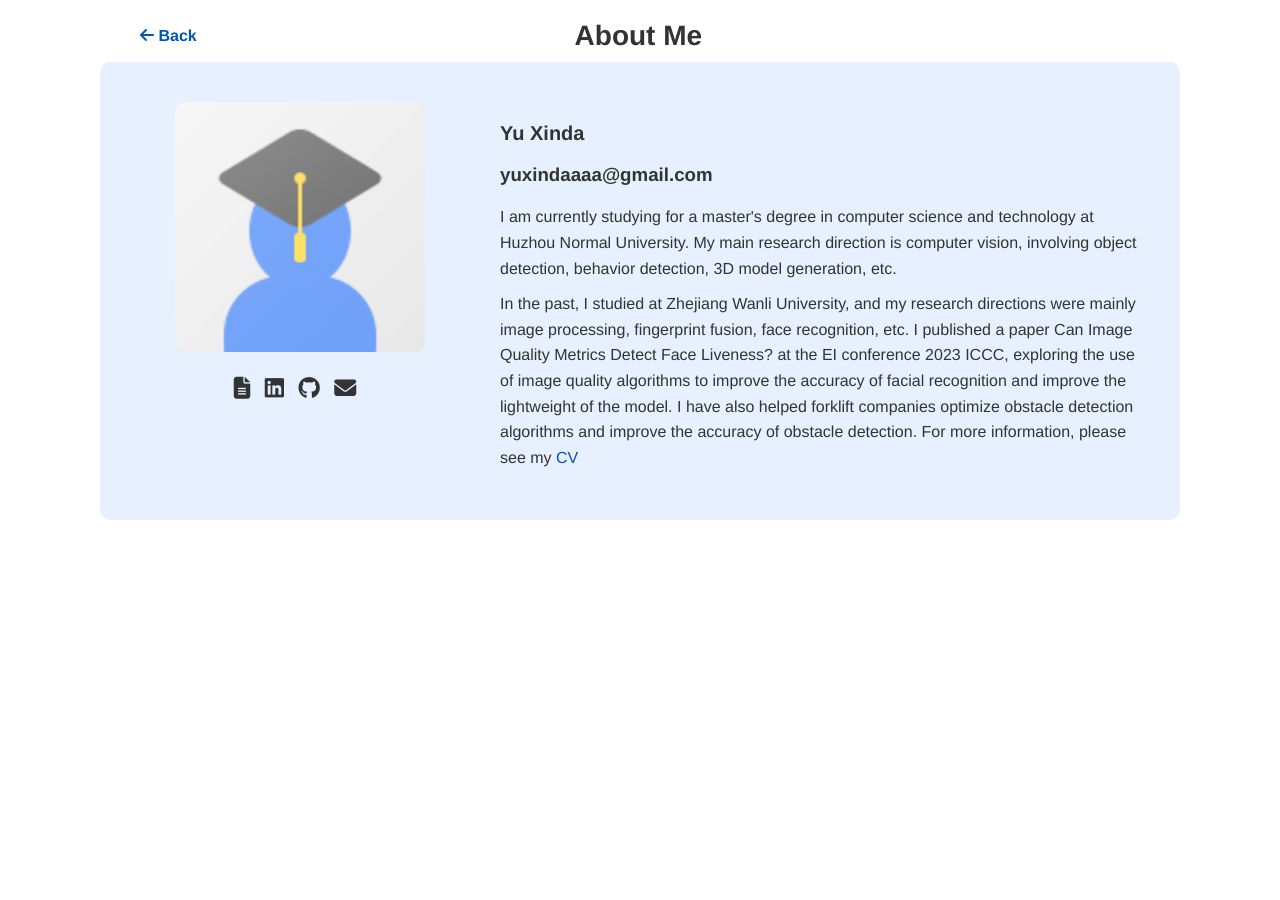
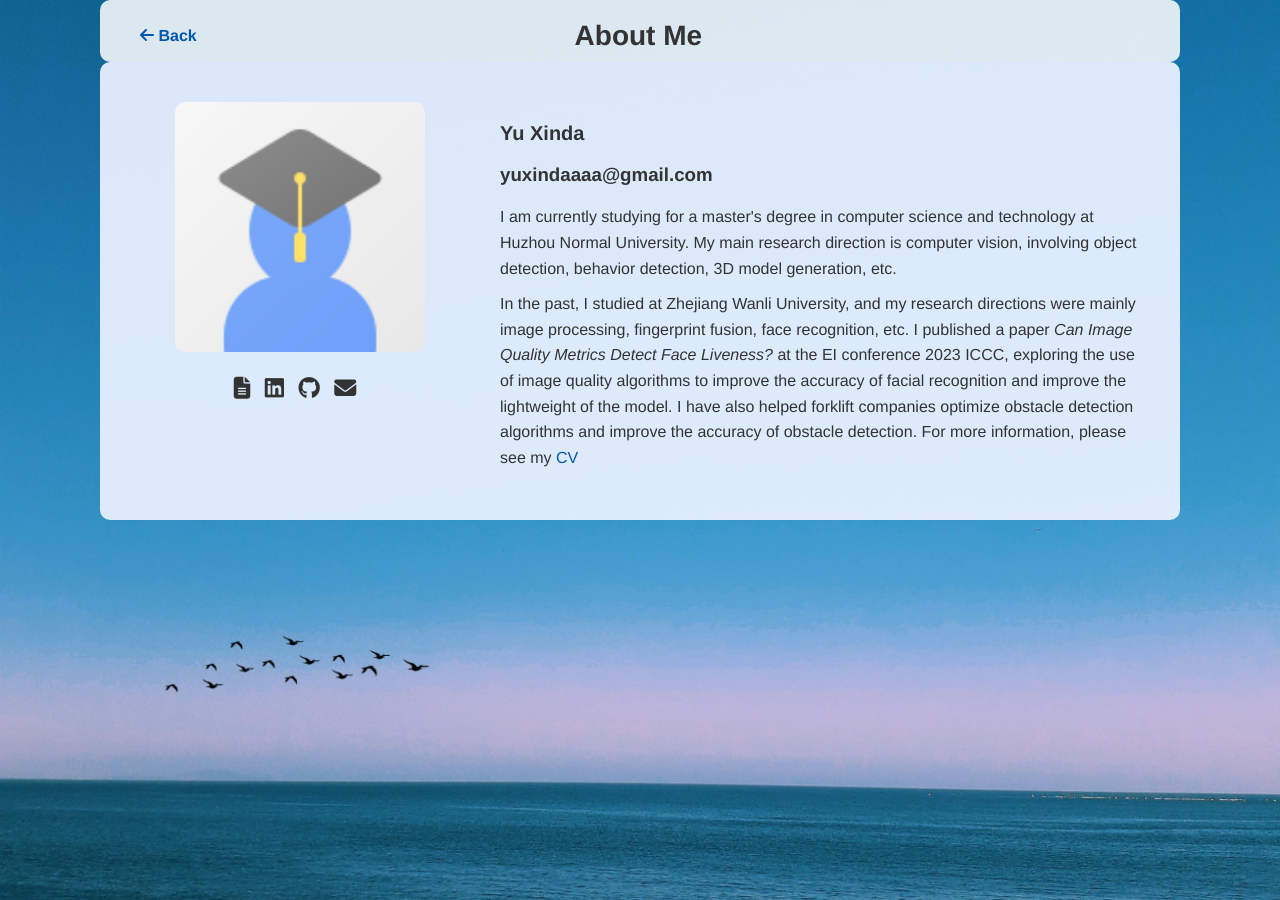
Before and after one commit to Yu-Xinda/Yu.github.io, a Jekyll site: the page about.html, which Jekyll copies as it is, in a window 1280 px wide. Built offline with Jekyll 4.4.1, drawn with Linux system fonts in a browser that asks for light colours.

Commit message:
Update about.html

```diff
--- a/about.html
+++ b/about.html
@@ -13,7 +13,8 @@
       margin: 0;
       font-family: "Helvetica Neue", Helvetica, Arial, sans-serif;
       color: #333;
-      background-color: white;
+      background: url('assets/img/pexels-samiro-2102367.jpg') no-repeat center center fixed;
+      background-size: cover;
     }
 
     /* 顶部区域 */
@@ -24,6 +25,8 @@
       padding: 20px 40px 10px;
       max-width: 1000px;
       margin: 0 auto;
+      background-color: rgba(255, 255, 255, 0.85);
+      border-radius: 10px;
     }
 
     .top-bar .back-button {
@@ -43,12 +46,11 @@
     .page-container {
       display: flex;
       justify-content: center;
-      background-color: white;
       padding: 0 20px 60px;
     }
 
     .wrapper {
-      background-color: #e6f0ff;
+      background-color: rgba(230, 240, 255, 0.95);
       max-width: 1000px;
       width: 100%;
       border-radius: 10px;
@@ -133,6 +135,7 @@
     <h1>About Me</h1>
     <div style="width: 60px;"></div> <!-- 占位符保持平衡 -->
   </div>
+
   <!-- 中间蓝色主体部分 -->
   <div class="page-container">
     <div class="wrapper">
@@ -157,7 +160,7 @@
 
         <p>
           In the past, I studied at Zhejiang Wanli University, and my research directions were mainly image processing, fingerprint fusion, face recognition, etc.
-          I published a paper Can Image Quality Metrics Detect Face Liveness? at the EI conference 2023 ICCC, exploring the use of image quality algorithms to improve the accuracy of facial recognition and improve the lightweight of the model.
+          I published a paper <em>Can Image Quality Metrics Detect Face Liveness?</em> at the EI conference 2023 ICCC, exploring the use of image quality algorithms to improve the accuracy of facial recognition and improve the lightweight of the model.
           I have also helped forklift companies optimize obstacle detection algorithms and improve the accuracy of obstacle detection.
           For more information, please see my <a href="./assets/files/curriculum_vitae.pdf" target="_blank">CV</a>
         </p>
```
